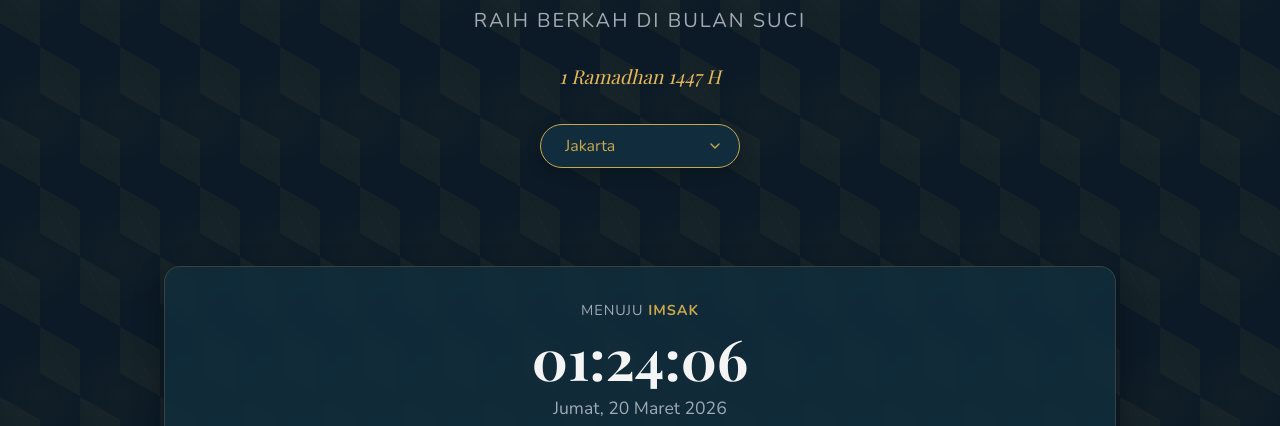
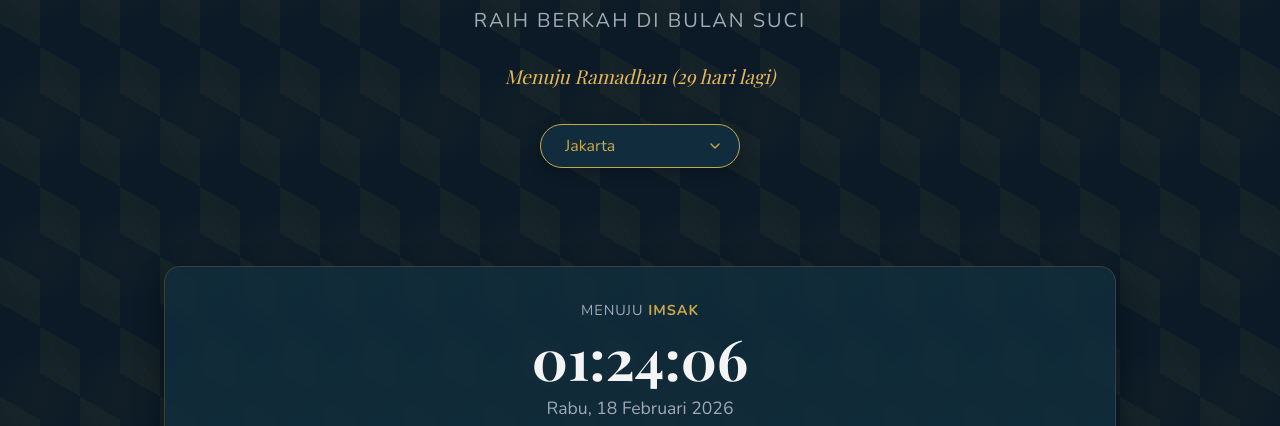
Before and after one commit to Acittttt/Ramadhan2026, a plain HTML site: page index.html in a window 1280 px wide. Shown: the part 374-800 px from the top of the page. Drawn offline with nearby package versions, Linux system fonts and the light colour scheme; a web font is replaced by a local one.

Commit message:
fix: date

```diff
--- a/index.html
+++ b/index.html
@@ -822,19 +822,50 @@
             const today = new Date();
             // In a real app, we'd match exact date. For landing page demo, if outside range, show Day 1
             let todaySchedule = scheduleData.find(d => d.date.toDateString() === today.toDateString());
-            if (!todaySchedule && today < startDate) todaySchedule = scheduleData[0];
-            if (!todaySchedule && today > scheduleData[scheduleData.length-1].date) todaySchedule = scheduleData[scheduleData.length-1];
-            if (!todaySchedule) todaySchedule = scheduleData[0]; // Fallback
 
-            // Display Greg Date
+            // If today is NOT in Ramadan list (before or after), we still want to show TODAY'S date
+            // but use the NEAREST schedule for prayer times logic
+            let displayDate = today;
+            let prayerTimesSource = todaySchedule;
+
+            if (!todaySchedule) {
+                if (today < startDate) {
+                    prayerTimesSource = scheduleData[0]; // Use Day 1 times
+                    // Keep real today date for display? Or show Day 1?
+                    // User complained "Why Friday when it's Wednesday".
+                    // So we must show TODAY's real date, but maybe with a note or just use the times.
+                } else if (today > scheduleData[scheduleData.length-1].date) {
+                    prayerTimesSource = scheduleData[scheduleData.length-1];
+                } else {
+                    prayerTimesSource = scheduleData[0];
+                }
+            } else {
+                displayDate = todaySchedule.date;
+                prayerTimesSource = todaySchedule;
+            }
+
+            // Display Greg Date (Use REAL today if possible, or the schedule date)
             const options = { weekday: 'long', year: 'numeric', month: 'long', day: 'numeric' };
-            document.getElementById('gregorian-date').innerText = todaySchedule.date.toLocaleDateString('id-ID', options);
+            // If before Ramadan, showing TODAY'S date might be confusing with Ramadan Prayer times.
+            // But let's show Today's date as requested.
+            document.getElementById('gregorian-date').innerText = (todaySchedule ? todaySchedule.date : today).toLocaleDateString('id-ID', options);
 
-            // Hijri approx
-            // Simple assumption: Start date + difference
-            const dayDiff = Math.ceil((todaySchedule.date - startDate) / (1000 * 60 * 60 * 24));
-            const hijriDay = Math.max(1, Math.min(30, 1 + dayDiff));
-            document.getElementById('hijri-date-display').innerText = `${hijriDay} Ramadhan 1447 H`;
+            // Hijri approx logic needs adjustment if today is not in schedule
+            if(todaySchedule) {
+                 const dayDiff = Math.ceil((todaySchedule.date - startDate) / (1000 * 60 * 60 * 24));
+                 const hijriDay = Math.max(1, Math.min(30, 1 + dayDiff));
+                 document.getElementById('hijri-date-display').innerText = `${hijriDay} Ramadhan 1447 H`;
+            } else {
+                 // Calculate Hijri offset roughly for today
+                 // 20 March 2026 is 1 Ramadhan.
+                 // Difference in days
+                 const diffTime = today - startDate;
+                 const diffDays = Math.ceil(diffTime / (1000 * 60 * 60 * 24));
+                 // If diff is -30 (Sha'ban), etc.
+                 // For simplicity, just showing "Menuju Ramadhan" or calculated Sha'ban date would be cool,
+                 // but let's just stick to the header showing "Jadwal Ramadhan"
+                 document.getElementById('hijri-date-display').innerText = diffDays < 0 ? `Menuju Ramadhan (${Math.abs(diffDays)} hari lagi)` : "Ramadhan 1447 H";
+            }
 
             // Render Prayer Items
             const prayersToShow = ['imsak', 'subuh', 'terbit', 'dhuha', 'dzuhur', 'ashar', 'maghrib', 'isya'];
@@ -846,7 +877,7 @@
             let minDiff = Infinity;
 
             prayersToShow.forEach(key => {
-                const p = todaySchedule.times[key];
+                const p = prayerTimesSource.times[key];
                 const pMinutes = p.h * 60 + p.m;
 
                 const item = document.createElement('div');
@@ -873,7 +904,7 @@
                 // But let's track "Next" for countdown separately
             });
 
-            startCountdown(todaySchedule, prayersToShow);
+            startCountdown(prayerTimesSource, prayersToShow);
         }
 
         let countdownInterval;
@@ -910,10 +941,14 @@
                 }
 
                 // Update Name
-                document.getElementById('next-prayer-name').innerText = prayerNamesDisplay[targetKey];
+                const nextName = prayerNamesDisplay[targetKey] || targetKey;
+                document.getElementById('next-prayer-name').innerText = nextName;
 
                 // Calculate diff
-                const diff = targetTime - now;
+                let diff = targetTime - now;
+                if (diff < 0) { // If slight drift makes negative
+                     diff = 0;
+                }
                 const h = Math.floor(diff / (1000 * 60 * 60));
                 const m = Math.floor((diff % (1000 * 60 * 60)) / (1000 * 60));
                 const s = Math.floor((diff % (1000 * 60)) / 1000);
```
